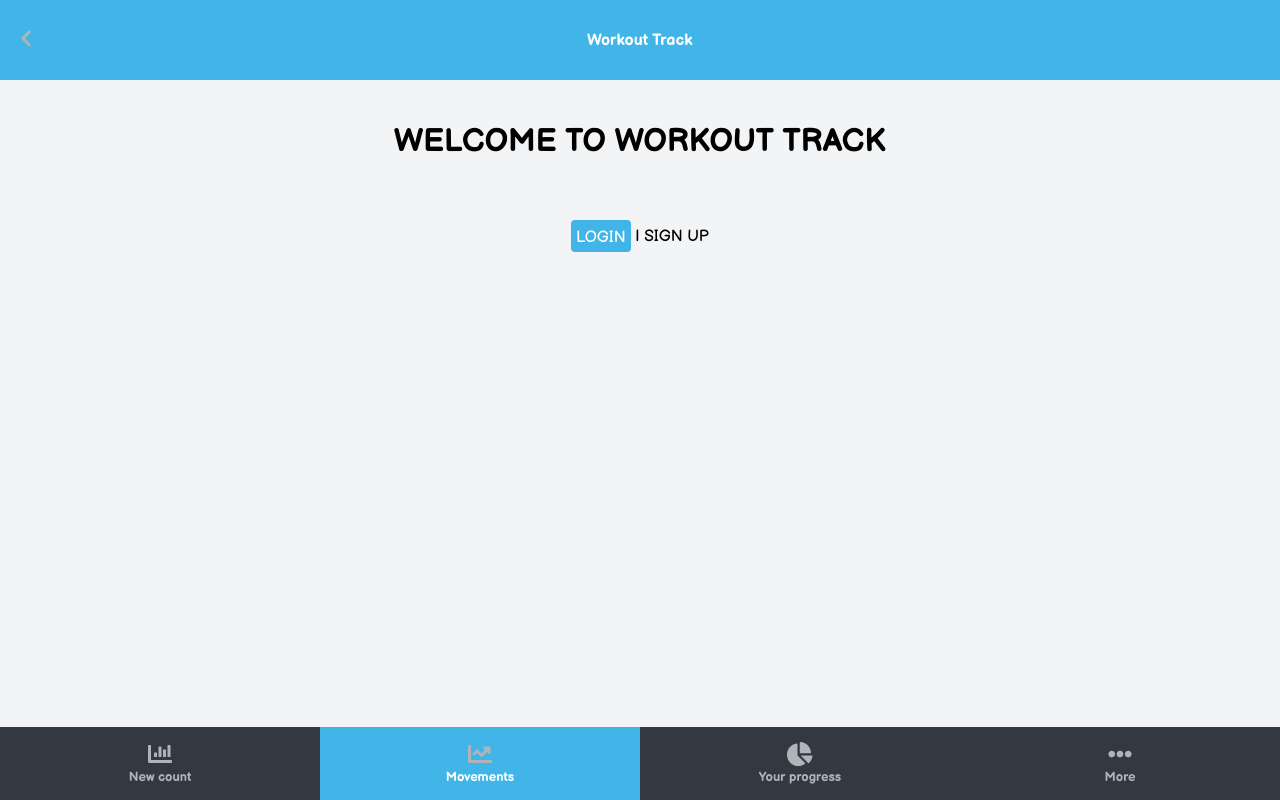
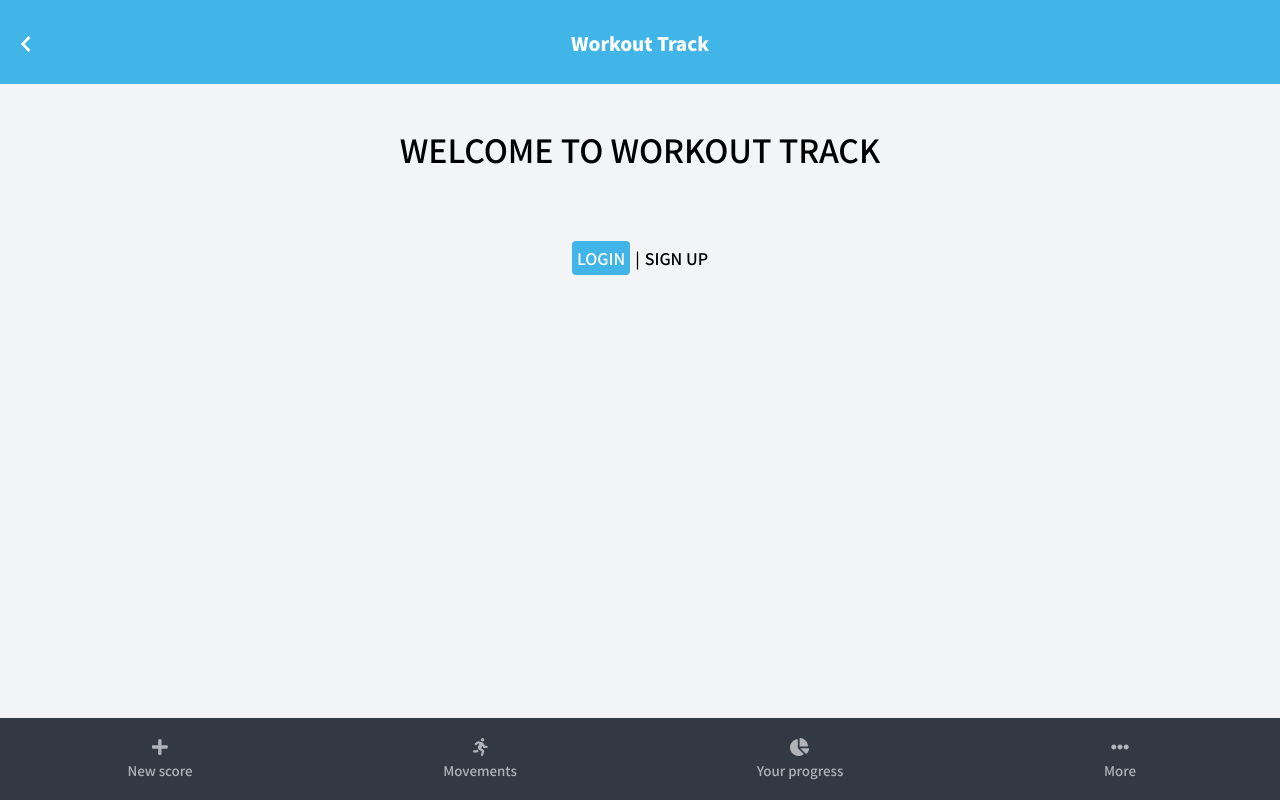
Before and after one commit to Mohamed-js/workout-track, a React (Create React App) app: page / in a window 1280 px wide. Built offline with nearby package versions, Linux system fonts and the light colour scheme; the HTML template or start-up script is replaced by a standard one.

Commit message:
Add more styles

```diff
--- a/src/components/home/NewRecord.js
+++ b/src/components/home/NewRecord.js
@@ -58,7 +58,7 @@ const NewRecord = () => {
       {message && message.message && (
         <h4 className="alert-good">{message.message}</h4>
       )}
-      <h4>Choose the exercise:</h4>
+      <h4 className="grey">Choose the exercise:</h4>
       <div className="control-row">
         <select
           name="exercise"
@@ -87,7 +87,7 @@ const NewRecord = () => {
       <button
         type="button"
         id="start"
-        className="btn start active"
+        className="btn start active v-bold"
         onClick={handleStart}
       >
         START
--- a/src/components/home/Tracked.js
+++ b/src/components/home/Tracked.js
@@ -8,7 +8,7 @@ const Tracked = () => {
   let latest = 0;
   return (
     <div>
-      <Link to="/new" className="btn active">
+      <Link to="/new" className="btn active track-plus">
         Track +
       </Link>
       <br />
@@ -33,10 +33,10 @@ const Tracked = () => {
                     <img src={movement.image} alt={movement.name} />
                   </div>
                   <div className="text-center name-container">
-                    <h6>{movement.name.toUpperCase()}</h6>
-                    <p>
+                    <h6 className="m-0 bold">{movement.name.toUpperCase()}</h6>
+                    <p className="m-0">
                       {latest && (
-                      <span>
+                      <span className="track-plus">
                         {latest.movement_count}
                         {' '}
                       </span>
--- a/src/components/landing/Login.js
+++ b/src/components/landing/Login.js
@@ -28,7 +28,7 @@ const Login = () => {
   };
   return (
     <div className="flex-col">
-      <h1>Login</h1>
+      <h1 className="v-bold">Login</h1>
       <br />
       {failure && <span className="alert-bad">{failure}</span>}
       <br />
--- a/src/components/layout/Bottombar.js
+++ b/src/components/layout/Bottombar.js
@@ -1,45 +1,68 @@
 import {
-  faChartLine,
   faChartPie,
-  faChartBar,
+  faPlus,
   faEllipsisH,
+  faRunning,
 } from '@fortawesome/free-solid-svg-icons';
 import { FontAwesomeIcon } from '@fortawesome/react-fontawesome';
-
 import React from 'react';
 import { useHistory } from 'react-router';
 
 const Bottombar = () => {
   const history = useHistory();
+  const handleClick = (e) => {
+    if (e.target.classList.contains('nav-item')) {
+      const navs = document.querySelectorAll('.nav-item');
+      for (let i = 0; i < navs.length; i += 1) {
+        const x = navs[i];
+        x.style.backgroundColor = '#323943';
+        x.style.color = '#b0b4b9';
+      }
+      e.target.style.color = 'white';
+      e.target.firstElementChild.style.color = 'white';
+      e.target.style.backgroundColor = '#41b5e8';
+      history.push(`/${e.target.getAttribute('nav')}`);
+    }
+  };
+
   return (
     <h2 className="flex-row bottombar">
-      <div className="nav-item">
-        <FontAwesomeIcon
-          icon={faChartBar}
-          onClick={() => history.push('/new-record')}
-        />
-        <p>New count</p>
-      </div>
-      <div className="nav-item active">
-        <FontAwesomeIcon
-          icon={faChartLine}
-          onClick={() => history.push('/home')}
-        />
-        <p>Movements</p>
-      </div>
-      <div className="nav-item ">
-        <FontAwesomeIcon icon={faChartPie} onClick={() => history.back} />
-        <p>Your progress</p>
-      </div>
-      <div className="nav-item">
-        <FontAwesomeIcon
-          icon={faEllipsisH}
-          onClick={() => {
-            history.push('/more');
-          }}
-        />
-        <p>More</p>
-      </div>
+      <button
+        type="button"
+        className="nav-item"
+        nav="new-record"
+        onClick={handleClick}
+      >
+        <FontAwesomeIcon icon={faPlus} />
+        New score
+      </button>
+      <button
+        type="button"
+        className="nav-item"
+        nav="home"
+        onClick={handleClick}
+      >
+        <FontAwesomeIcon icon={faRunning} />
+        Movements
+      </button>
+      <button
+        type="button"
+        className="nav-item"
+        nav="progress"
+        onClick={handleClick}
+      >
+        <FontAwesomeIcon icon={faChartPie} />
+        Your progress
+      </button>
+      <button
+        type="button"
+        className="nav-item"
+        nav="more"
+        onClick={handleClick}
+      >
+        <FontAwesomeIcon icon={faEllipsisH} />
+        More
+      </button>
     </h2>
   );
 };
--- a/src/components/layout/Navbar.js
+++ b/src/components/layout/Navbar.js
@@ -8,7 +8,7 @@ const Navbar = () => {
   const history = useHistory();
   return (
     <div className="flex-row navbar">
-      <h4 className="header">Workout Track</h4>
+      <h3 className="header bold">Workout Track</h3>
 
       <h3 className="back">
         <FontAwesomeIcon
--- a/src/components/more/Profile.js
+++ b/src/components/more/Profile.js
@@ -16,8 +16,8 @@ const Profile = () => {
       <div className="grid container">
         <div className="profile-grid-item btn white-bg">
           <FontAwesomeIcon icon={faWeight} className="grey" />
-          <h5 className="m-0">Weight</h5>
-          <h4>
+          <h5 className="m-0 grey">Weight</h5>
+          <h4 className="grey">
             {user.current_weight}
             {' '}
             kg
@@ -25,8 +25,8 @@ const Profile = () => {
         </div>
         <div className="profile-grid-item btn white-bg">
           <FontAwesomeIcon icon={faTape} className="grey" />
-          <h5 className="m-0">Height</h5>
-          <h4>
+          <h5 className="m-0 grey">Height</h5>
+          <h4 className="grey">
             {user.height}
             {' '}
             cm
@@ -34,13 +34,13 @@ const Profile = () => {
         </div>
         <div className="profile-grid-item btn white-bg">
           <FontAwesomeIcon icon={faRulerHorizontal} className="grey" />
-          <h5 className="m-0">Left arm size</h5>
-          <h4>{user.current_left_arm_size}</h4>
+          <h5 className="m-0 grey">Left arm size</h5>
+          <h4 className="grey">{user.current_left_arm_size}</h4>
         </div>
         <div className="profile-grid-item btn white-bg">
           <FontAwesomeIcon icon={faRulerHorizontal} className="grey" />
-          <h5 className="m-0">Right arm size</h5>
-          <h4>{user.current_right_arm_size}</h4>
+          <h5 className="m-0 grey">Right arm size</h5>
+          <h4 className="grey">{user.current_right_arm_size}</h4>
         </div>
       </div>
     </div>
--- a/src/containers/Movement.js
+++ b/src/containers/Movement.js
@@ -29,18 +29,19 @@ const Showpage = () => {
             <img src={rec.movement.image} alt="record" />
           </div>
           <div className="flex-row space-between">
-            <h5>{rec.movement.category.toUpperCase()}</h5>
-            <h5>{rec.movement.name.toUpperCase()}</h5>
+            <h5 className="grey">{rec.movement.category.toUpperCase()}</h5>
+            <h5 className="grey">{rec.movement.name.toUpperCase()}</h5>
           </div>
 
           {topScore && (
-            <h3>
+            <h3 className="grey bold">
               Top score:
+              {' '}
               {topScore.movement_count}
             </h3>
           )}
 
-          <h5 className="today">Today</h5>
+          <h5 className="today grey">Today</h5>
           {records.map((move) => {
             const date = new Date();
             const timestamp = new Date(move.created_at);
@@ -58,10 +59,10 @@ const Showpage = () => {
                           />
                         </div>
                         <div className="baseline-col">
-                          <h5 className="m-0">
+                          <h5 className="m-0 grey">
                             {timestamp.toLocaleDateString()}
                           </h5>
-                          <h6 className="m-0">
+                          <h6 className="m-0 grey">
                             {move.movement_count}
                             {' '}
                             times
@@ -77,7 +78,7 @@ const Showpage = () => {
               </div>
             );
           })}
-          <h5 className="today">Past records</h5>
+          <h5 className="today grey">Past records</h5>
           {records.map((move) => {
             const today = new Date();
             const timestamp = new Date(move.created_at);
@@ -95,10 +96,10 @@ const Showpage = () => {
                           />
                         </div>
                         <div className="baseline-col">
-                          <h5 className="m-0">
+                          <h5 className="m-0 grey">
                             {timestamp.toLocaleDateString()}
                           </h5>
-                          <h6 className="m-0">
+                          <h6 className="m-0 grey">
                             {move.movement_count}
                             {' '}
                             times
--- a/src/index.css
+++ b/src/index.css
@@ -1,13 +1,14 @@
-@import url(https://fonts.googleapis.com/css2?family=Balsamiq+Sans:wght@400;700&display=swap);
+@import url(https://fonts.googleapis.com/css2?family=Noto+Sans+JP:wght@400;500;900&display=swap);
 
 * {
   box-sizing: border-box;
+  font-family: 'Noto Sans JP', sans-serif;
+  font-weight: 500;
 }
 
 body {
   margin: 0;
   background-color: #f3f4f6;
-  font-family: 'Balsamiq Sans', cursive;
 }
 
 a {
@@ -19,6 +20,14 @@ input {
   margin-bottom: 8px;
   padding: 6px;
   border: 1px solid#cececea9;
+}
+
+.bold {
+  font-weight: 600;
+}
+
+.v-bold {
+  font-weight: 700;
 }
 
 .App {
@@ -69,8 +78,15 @@ input {
   flex-direction: column;
   align-items: center;
   justify-content: center;
-  padding: 15px 0;
+  padding: 20px 0;
   width: 25%;
+  background-color: #323943;
+  color: #b0b4b9;
+  border: none;
+}
+
+button.nav-item svg {
+  margin-bottom: 5px;
 }
 
 .bottombar p {
@@ -88,7 +104,6 @@ input {
   padding: 5px;
   border-radius: 4px;
   border: none;
-  padding-top: 8px;
 }
 
 .m-auto {
@@ -97,11 +112,15 @@ input {
 
 .header {
   position: absolute;
-  left: calc(50% - 53px);
+  left: calc(50% - 69px);
 }
 
 .back {
   padding-left: 10px;
+}
+
+.back svg {
+  color: white;
 }
 
 .grid {
@@ -137,18 +156,17 @@ input {
 
 .name-container h6 {
   margin: 0;
-  margin-bottom: 5px;
 }
 
 .name-container p {
   margin: 0;
   font-size: small;
-  margin-top: 5px;
 }
 
 .name-container span {
-  color: #8797a6;
-  font-size: 23px;
+  color: #878b91;
+  font-size: 26px;
+  font-weight: 700;
 }
 
 .img-container img {
@@ -365,4 +383,13 @@ input.login {
 
 .svg-inline--fa {
   color: #b0b4b9;
+  font-size: 18px;
 }
+
+.track-plus {
+  font-weight: 500;
+}
+
+.grey {
+  color: #747474;
+}
```
